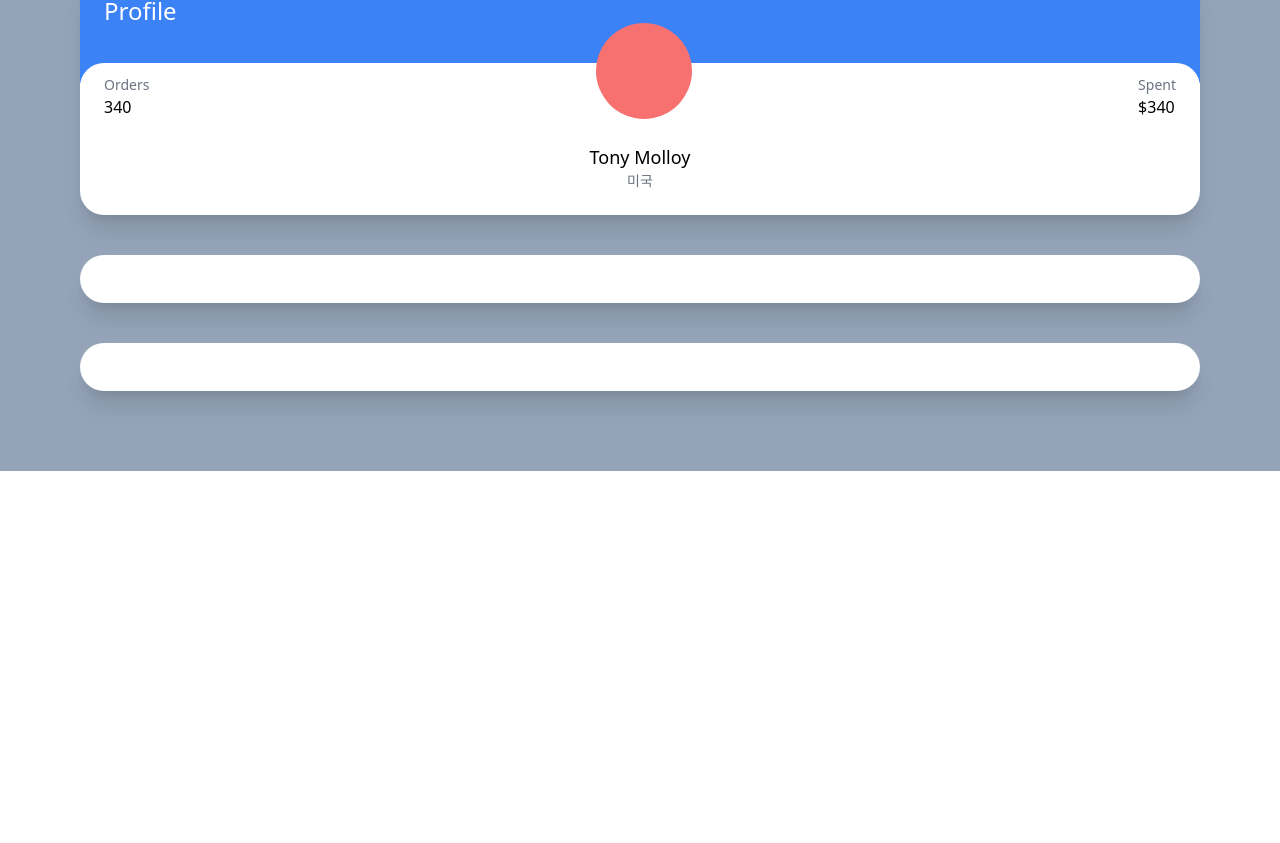
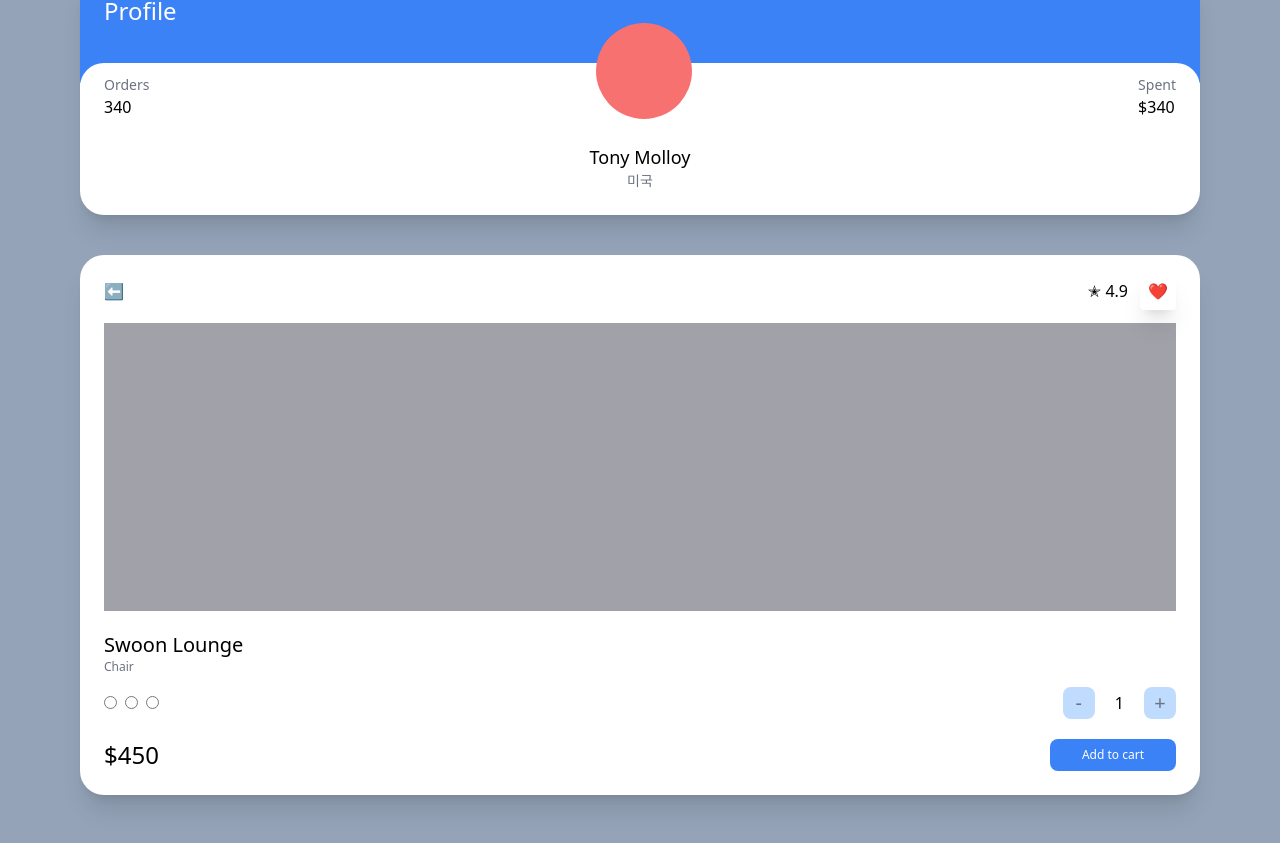
Before and after one commit to ralo-med/carrot-market, a Next.js app: page / in a window 1280 px wide. Shown: the part 407-1250 px from the top of the page. Before the commit the page ends 878 px from the top, so only its background shows below. Built offline with nearby package versions, Linux system fonts and the light colour scheme.

Commit message:
#4.3 Test drive part 3

```diff
--- a/pages/index.tsx
+++ b/pages/index.tsx
@@ -2,7 +2,7 @@
 
 const Home: NextPage = () => {
   return (
-    <div className="grid gap-10  bg-slate-400 px-20 py-20 ">
+    <div className="grid min-h-screen  gap-10 bg-slate-400 px-20 py-20 ">
       <div className="rounded-3xl bg-white p-6 shadow-xl">
         <span className="text-3xl font-semibold">Select Item</span>
         <div className="my-2 flex justify-between">
@@ -47,8 +47,42 @@
           </div>
         </div>
       </div>
-      <div className="rounded-3xl bg-white p-6 shadow-xl"></div>
-      <div className="rounded-3xl bg-white p-6 shadow-xl"></div>
+      <div className="rounded-3xl bg-white p-6 shadow-xl">
+        <div className="mb-5 flex items-center justify-between">
+          <span>⬅️</span>
+          <div className="space-x-3">
+            <span>✭ 4.9</span>
+            <span className="rounded p-2 shadow-xl">❤</span>
+          </div>
+        </div>
+        <div className=" mb-5 h-72 bg-zinc-400"></div>
+        <div className="flex flex-col">
+          <span className=" text-xl font-medium">Swoon Lounge</span>
+          <span className="text-xs text-gray-500">Chair</span>
+          <div className="mt-3 mb-5 flex items-center justify-between">
+            <div className="space-x-2">
+              <input type="radio" />
+              <input type="radio" />
+              <input type="radio" />
+            </div>
+            <div className="flex items-center space-x-5">
+              <button className="flex aspect-square w-8 items-center justify-center rounded-lg bg-blue-200  text-xl  text-gray-500">
+                -
+              </button>
+              <span>1</span>
+              <button className="flex aspect-square w-8 items-center justify-center rounded-lg bg-blue-200  text-xl text-gray-500">
+                +
+              </button>
+            </div>
+          </div>
+          <div className="flex items-center justify-between">
+            <span className="text-2xl font-medium">$450</span>
+            <button className="rounded-lg bg-blue-500  py-2 px-8 text-center text-xs text-white">
+              Add to cart
+            </button>
+          </div>
+        </div>
+      </div>
     </div>
   );
 };
```
